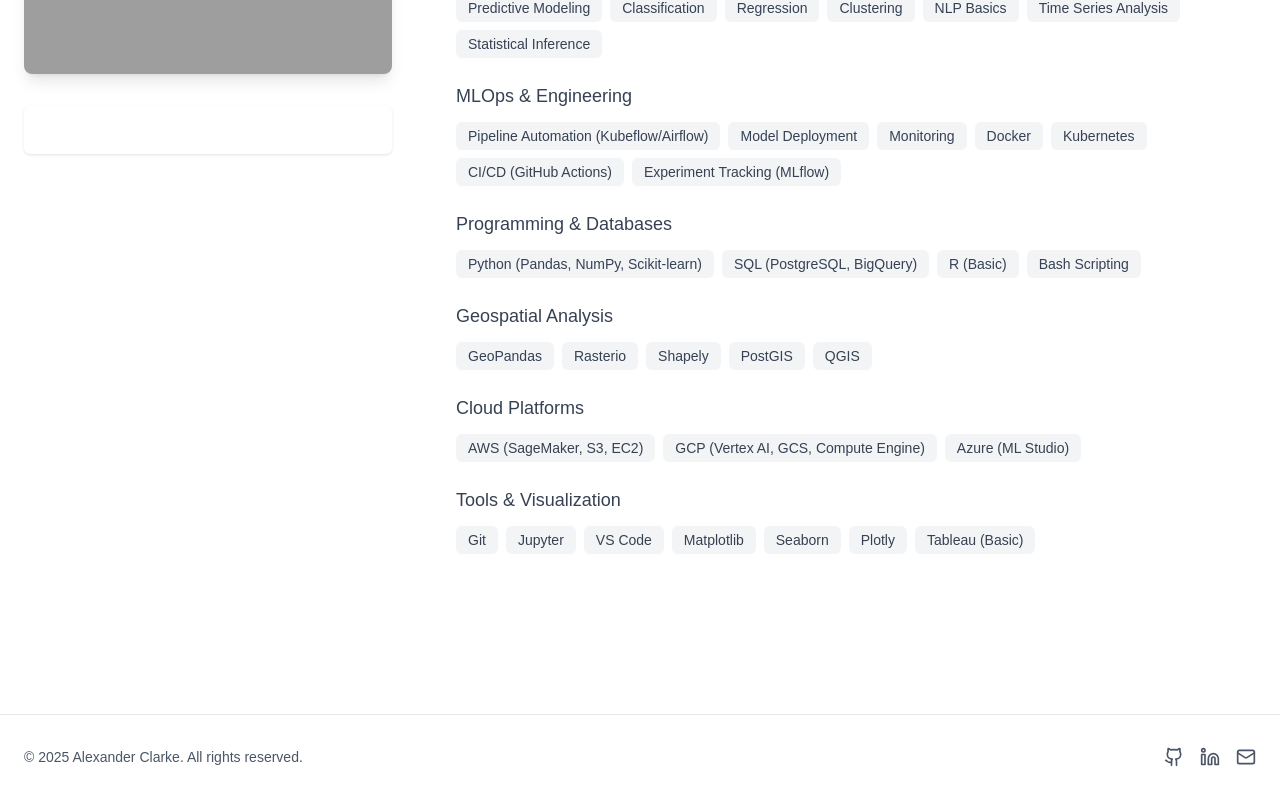
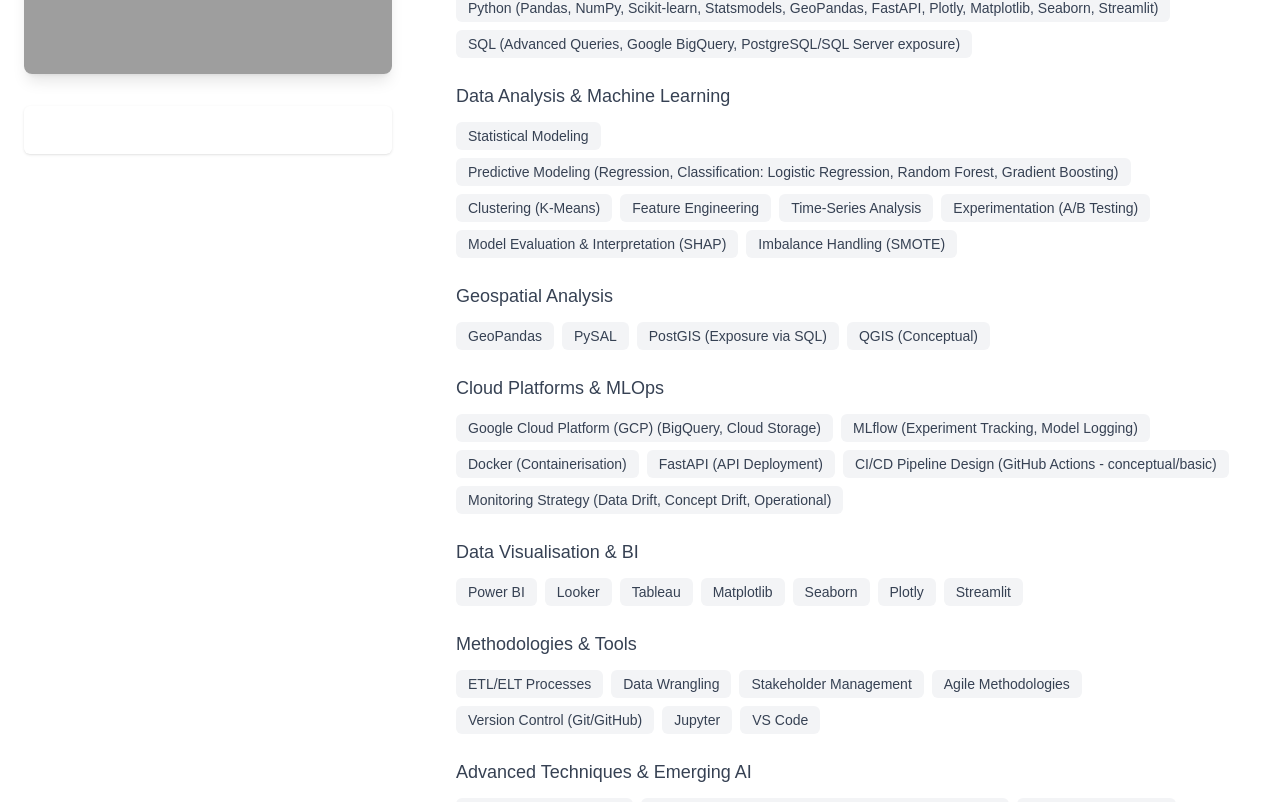
Before and after one commit to ACl365/ACl365.github.io, a Next.js app: page /about in a window 1280 px wide. Shown: the part 618-1420 px from the top of the page. Built offline with nearby package versions, Linux system fonts and the light colour scheme; grey boxes are pictures that could not be loaded.

Commit message:
Update website content and configuration

```diff
--- a/app/contact/page.tsx
+++ b/app/contact/page.tsx
@@ -23,33 +23,18 @@
         <div className="space-y-6">
           {/* Email */}
           <a
-            href="mailto:your.email@example.com" // **ACTION:** Replace with your email
+            href="mailto:alexanderclarke365@gmail.com"
             className="flex items-center rounded-lg border border-gray-200 bg-white p-4 shadow-sm transition-all hover:shadow-md dark:border-gray-700 dark:bg-gray-800"
           >
             <Mail className="mr-4 h-6 w-6 text-primary dark:text-primary-light" />
             <div>
               <h2 className="font-semibold text-gray-800 dark:text-white">Email</h2>
               <p className="text-sm text-gray-600 hover:underline dark:text-gray-400">
-                your.email@example.com {/* **ACTION:** Replace with your email */}
+                alexanderclarke365@gmail.com
               </p>
             </div>
           </a>
 
-          {/* LinkedIn */}
-          <Link
-            href="https://linkedin.com/in/your-profile-url" // **ACTION:** Replace with your LinkedIn URL
-            target="_blank"
-            rel="noopener noreferrer"
-            className="flex items-center rounded-lg border border-gray-200 bg-white p-4 shadow-sm transition-all hover:shadow-md dark:border-gray-700 dark:bg-gray-800"
-          >
-            <Linkedin className="mr-4 h-6 w-6 text-primary dark:text-primary-light" />
-            <div>
-              <h2 className="font-semibold text-gray-800 dark:text-white">LinkedIn</h2>
-              <p className="text-sm text-gray-600 hover:underline dark:text-gray-400">
-                Connect on LinkedIn
-              </p>
-            </div>
-          </Link>
 
           {/* GitHub */}
           <Link
--- a/app/page.tsx
+++ b/app/page.tsx
@@ -11,7 +11,7 @@
     slug: 'environmental-justice',
     title: 'Environmental Justice Analysis',
     description: 'Leveraging geospatial data and ML to identify disparities.',
-    imageUrl: '/images/propensity_scores_high_NO2.png', // Use single image URL
+    imageUrl: '/images/env-justice-lisa-clusters.png', // Updated image URL
     tags: ['Geospatial', 'Python', 'Data Analysis', 'Social Impact'],
     liveUrl: 'http://alexander-clarke.com/england-environmental-justice-analysis/', // Added live URL
   },
@@ -31,32 +31,32 @@
   {
     name: 'Languages & Databases',
     icon: <Code size={20} className="mr-2" />,
-    skills: ['Python', 'SQL', 'R', 'Bash'],
+    skills: ['Python', 'SQL'], // Simplified from CV
   },
   {
     name: 'ML & Data Science',
     icon: <BrainCircuit size={20} className="mr-2" />,
-    skills: ['Scikit-learn', 'Pandas', 'NumPy', 'Statsmodels', 'Jupyter', 'TensorFlow/Keras', 'PyTorch'],
+    skills: ['Scikit-learn', 'Pandas', 'NumPy', 'Statsmodels', 'Predictive Modeling', 'SHAP'], // Key items from CV
   },
    {
     name: 'Geospatial Analysis',
     icon: <Map size={20} className="mr-2" />,
-    skills: ['GeoPandas', 'Rasterio', 'Shapely', 'QGIS', 'PostGIS'],
+    skills: ['GeoPandas', 'PySAL', 'QGIS'], // Key items from CV
   },
   {
     name: 'MLOps & Engineering',
     icon: <Wrench size={20} className="mr-2" />,
-    skills: ['Docker', 'Kubernetes', 'Kubeflow', 'MLflow', 'Airflow', 'Git', 'CI/CD'],
+    skills: ['Docker', 'MLflow', 'FastAPI', 'CI/CD (GitHub Actions)', 'Git', 'Monitoring'], // Key items from CV
   },
   {
     name: 'Cloud & Platforms',
     icon: <Cloud size={20} className="mr-2" />,
-    skills: ['AWS (S3, EC2, SageMaker)', 'GCP (GCS, Compute Engine, Vertex AI)', 'Azure'],
+    skills: ['GCP (BigQuery, Cloud Storage)'], // From CV (only GCP mentioned)
   },
   {
-    name: 'Visualization',
+    name: 'Visualisation',
     icon: <BarChartHorizontalBig size={20} className="mr-2" />,
-    skills: ['Matplotlib', 'Seaborn', 'Plotly', 'Tableau'],
+    skills: ['Plotly', 'Matplotlib', 'Seaborn', 'Power BI', 'Tableau', 'Streamlit'], // From CV
   },
 ];
 // Animation variants for staggering children
--- a/components/Footer.tsx
+++ b/components/Footer.tsx
@@ -14,12 +14,8 @@
           <Link href="https://github.com/ACl365" target="_blank" rel="noopener noreferrer" aria-label="GitHub Profile" className="text-gray-600 hover:text-primary dark:text-gray-400 dark:hover:text-primary-light transition-colors">
             <Github size={20} />
           </Link>
-          {/* Add LinkedIn Link */}
-          <Link href="https://linkedin.com/in/your-profile-url" target="_blank" rel="noopener noreferrer" aria-label="LinkedIn Profile" className="text-gray-600 hover:text-primary dark:text-gray-400 dark:hover:text-primary-light transition-colors">
-            <Linkedin size={20} />
-          </Link>
           {/* Add Email Link */}
-          <a href="mailto:your.email@example.com" aria-label="Email Me" className="text-gray-600 hover:text-primary dark:text-gray-400 dark:hover:text-primary-light transition-colors">
+          <a href="mailto:alexanderclarke365@gmail.com" aria-label="Email Me" className="text-gray-600 hover:text-primary dark:text-gray-400 dark:hover:text-primary-light transition-colors">
             <Mail size={20} />
           </a>
         </div>
--- a/components/about/AboutContent.tsx
+++ b/components/about/AboutContent.tsx
@@ -7,12 +7,13 @@
 
 // Placeholder skills data (reuse/adapt from homepage or define specifically for about page)
 const detailedSkills = [
-    { category: 'Data Science & Machine Learning', skills: ['Predictive Modeling', 'Classification', 'Regression', 'Clustering', 'NLP Basics', 'Time Series Analysis', 'Statistical Inference'] },
-    { category: 'MLOps & Engineering', skills: ['Pipeline Automation (Kubeflow/Airflow)', 'Model Deployment', 'Monitoring', 'Docker', 'Kubernetes', 'CI/CD (GitHub Actions)', 'Experiment Tracking (MLflow)'] },
-    { category: 'Programming & Databases', skills: ['Python (Pandas, NumPy, Scikit-learn)', 'SQL (PostgreSQL, BigQuery)', 'R (Basic)', 'Bash Scripting'] },
-    { category: 'Geospatial Analysis', skills: ['GeoPandas', 'Rasterio', 'Shapely', 'PostGIS', 'QGIS'] },
-    { category: 'Cloud Platforms', skills: ['AWS (SageMaker, S3, EC2)', 'GCP (Vertex AI, GCS, Compute Engine)', 'Azure (ML Studio)'] },
-    { category: 'Tools & Visualization', skills: ['Git', 'Jupyter', 'VS Code', 'Matplotlib', 'Seaborn', 'Plotly', 'Tableau (Basic)'] },
+    { category: 'Languages & Databases', skills: ['Python (Pandas, NumPy, Scikit-learn, Statsmodels, GeoPandas, FastAPI, Plotly, Matplotlib, Seaborn, Streamlit)', 'SQL (Advanced Queries, Google BigQuery, PostgreSQL/SQL Server exposure)'] },
+    { category: 'Data Analysis & Machine Learning', skills: ['Statistical Modeling', 'Predictive Modeling (Regression, Classification: Logistic Regression, Random Forest, Gradient Boosting)', 'Clustering (K-Means)', 'Feature Engineering', 'Time-Series Analysis', 'Experimentation (A/B Testing)', 'Model Evaluation & Interpretation (SHAP)', 'Imbalance Handling (SMOTE)'] },
+    { category: 'Geospatial Analysis', skills: ['GeoPandas', 'PySAL', 'PostGIS (Exposure via SQL)', 'QGIS (Conceptual)'] }, // Combined relevant skills
+    { category: 'Cloud Platforms & MLOps', skills: ['Google Cloud Platform (GCP) (BigQuery, Cloud Storage)', 'MLflow (Experiment Tracking, Model Logging)', 'Docker (Containerisation)', 'FastAPI (API Deployment)', 'CI/CD Pipeline Design (GitHub Actions - conceptual/basic)', 'Monitoring Strategy (Data Drift, Concept Drift, Operational)'] }, // Merged Cloud & MLOps
+    { category: 'Data Visualisation & BI', skills: ['Power BI', 'Looker', 'Tableau', 'Matplotlib', 'Seaborn', 'Plotly', 'Streamlit'] }, // Added Streamlit
+    { category: 'Methodologies & Tools', skills: ['ETL/ELT Processes', 'Data Wrangling', 'Stakeholder Management', 'Agile Methodologies', 'Version Control (Git/GitHub)', 'Jupyter', 'VS Code'] }, // Added common tools
+    { category: 'Advanced Techniques & Emerging AI', skills: ['Interpretable ML (SHAP)', 'Causal Inference Methods (Propensity Score Matching)', 'LLM/RAG Exploration'] }
 ];
 
 // Simple fade-in-up animation variant (can share this via a utils file later)
--- a/components/charts/PlotlyChart.tsx
+++ b/components/charts/PlotlyChart.tsx
@@ -32,7 +32,7 @@
         plot_bgcolor: 'rgba(0,0,0,0)', // Transparent plot area
         font: {
             family: 'var(--font-inter)', // Use CSS variable for font consistency
-            color: '#333', // Default text color (adjust for dark mode later)
+            color: '#333', // Default text colour (adjust for dark mode later)
         },
         // Add other default layout options if desired
     };
--- /dev/null
+++ b/content/projects/environmental-justice.mdx
@@ -0,0 +1,46 @@
+---
+title: 'England Environmental Justice & Health Inequalities Analysis'
+description: 'Identifying vulnerable communities and informing targeted policy through integrated geospatial, statistical, and machine learning analysis.'
+date: '28/02/2025'
+tags: ['Geospatial', 'Python', 'Data Analysis', 'Social Impact', 'Statistical Analysis', 'England']
+imageUrl: '/images/propensity_scores_high_NO2.png'
+githubUrl: 'https://github.com/ACl365/england-environmental-justice-analysis'
+liveUrl: 'http://alexander-clarke.com/england-environmental-justice-analysis/'
+---
+
+## The Challenge
+
+*(Content from UK_ENV/index.html section: "The Challenge of Environmental Justice")*
+
+...
+
+## My Approach
+
+*(Content from UK_ENV/index.html section: "Methodology: Data and Analysis")*
+
+...
+
+## Key Findings & Visual Insights
+
+*(Content from UK_ENV/index.html section: "Results: Identifying Potential Inequalities")*
+*(Include static images using Markdown: ![Alt text](/path/to/image.png))*
+
+...
+
+## Impact & Justification
+
+*(Content from UK_ENV/index.html section: "Discussion: Implications and Justification")*
+
+...
+
+## Limitations
+
+*(Content from UK_ENV/index.html section: "Limitations and Future Directions")*
+
+...
+
+## Future Work
+
+*(Content from UK_ENV/index.html section: "Limitations and Future Directions")*
+
+...
```
Also changed, not shown: 1 other file (tests, documents, lock files or other folders).
